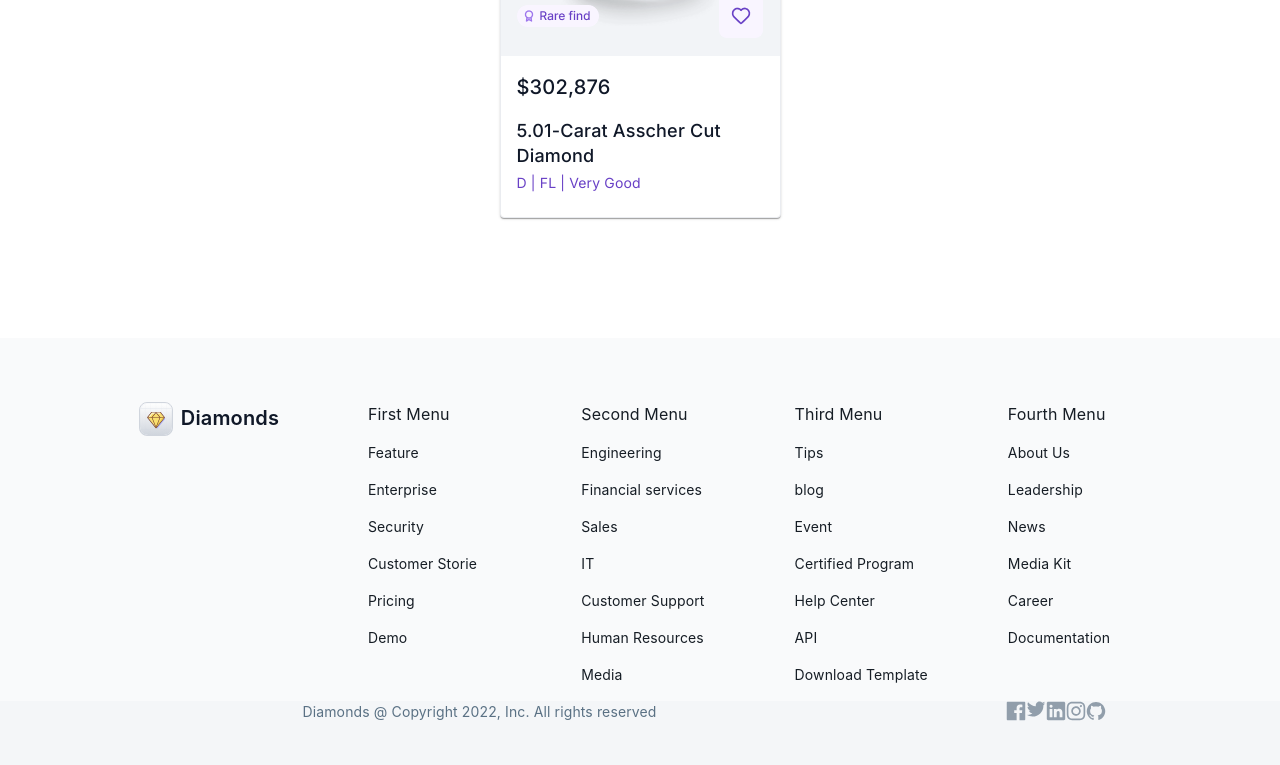
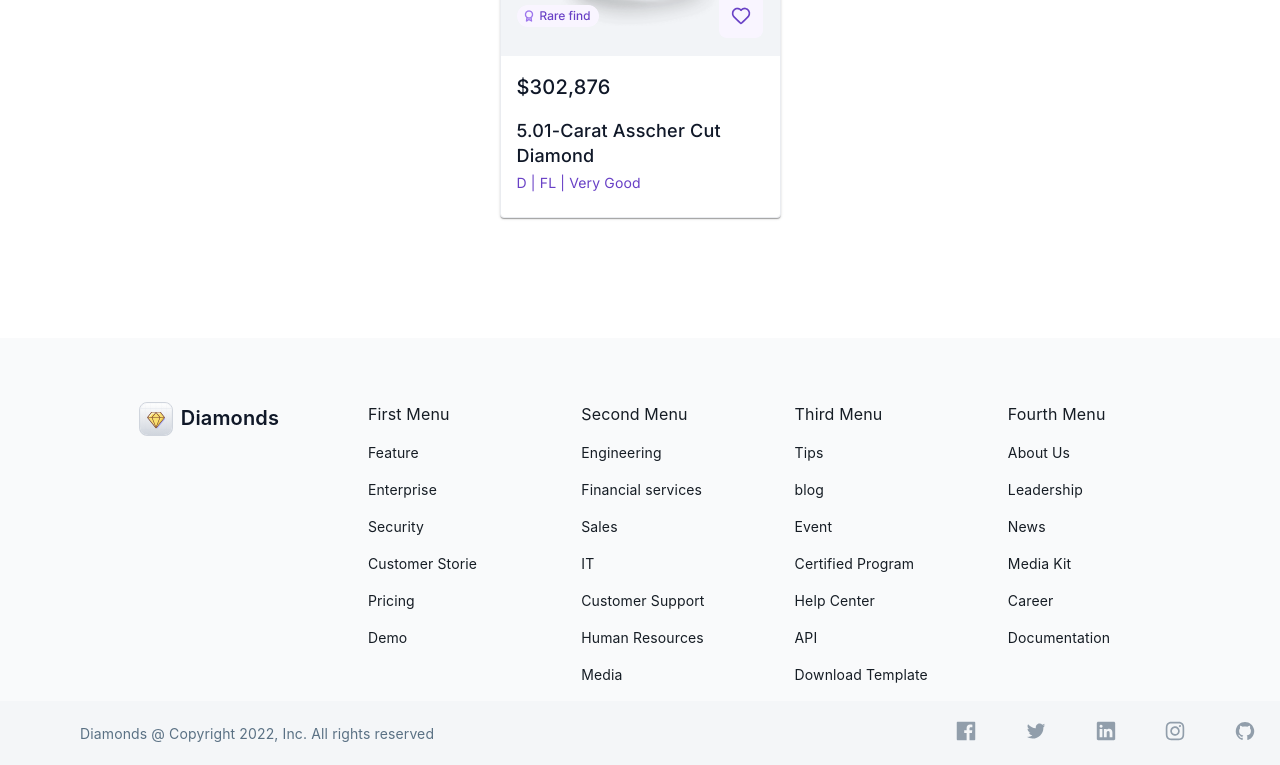
Before and after one commit to binyaalex/diamonds, a React (Create React App) app: page /productdetails in a window 1280 px wide. Shown: the part 1274-2039 px from the top of the page. Built offline with nearby package versions, Linux system fonts and the light colour scheme.

Commit message:
footer css

```diff
--- a/src/components/footer/Footer.js
+++ b/src/components/footer/Footer.js
@@ -186,7 +186,10 @@ function Footer() {
             textDecoration: "none",
             fontFamily: ["Inter"],
             fontSize: 14,
-            paddingLeft: 16,
+            display: "flex",
+            alignItems: "center",
+            flexGrow: 2,
+            marginLeft: 10,
           }}
         >
           Diamonds @ Copyright 2022, Inc. All rights reserved{" "}
@@ -194,6 +197,9 @@ function Footer() {
         <Box
           sx={{
             display: "flex",
+            alignItems: "center",
+            flexGrow: 1,
+            justifyContent: "space-around",
           }}
         >
           <Box>
```
